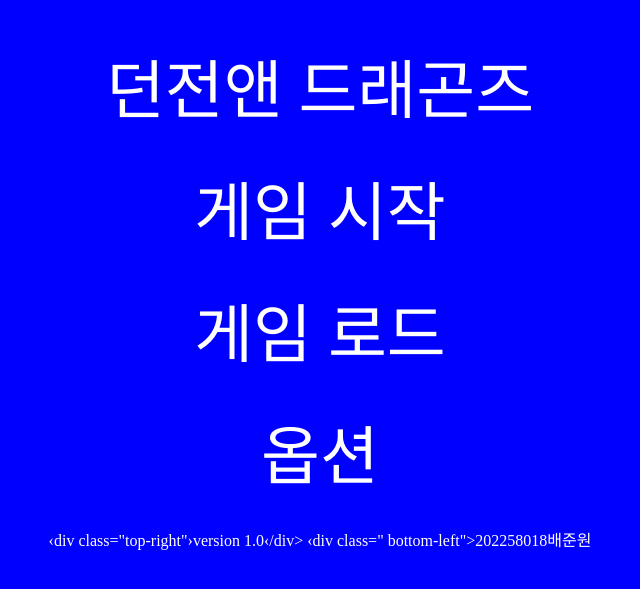
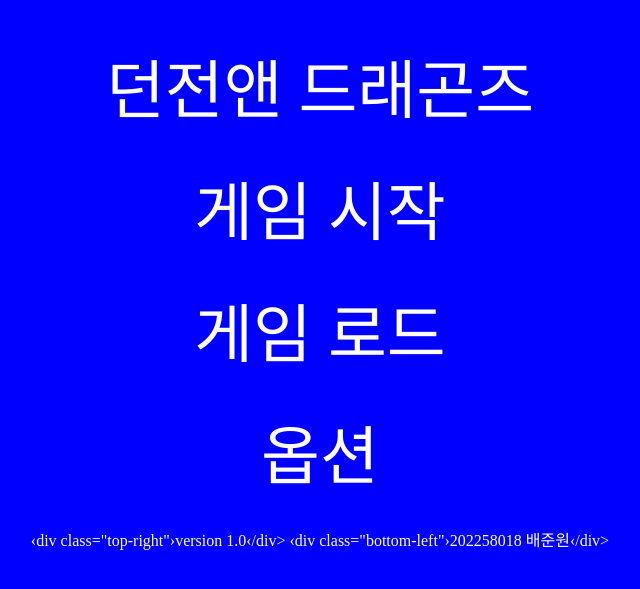
Before and after one commit to bae4049/nya, a plain HTML site: page day09.ex01/index.html in a window 1280 px wide. Shown: the part 105-694 px from the top of the page, without its empty margins (320-960 px from the left). Drawn offline with Linux system fonts and the light colour scheme; a web font is replaced by a local one.

Commit message:
Update index.html

```diff
--- a/day09.ex01/index.html
+++ b/day09.ex01/index.html
@@ -24,7 +24,7 @@
 
     ‹div class="top-right"›version 1.0‹/div>
 
-    ‹div class=" bottom-left">202258018배준원</div>
+    ‹div class="bottom-left"›202258018 배준원‹/div>
 
     <script type="module">
         import main from './index.js'
```
